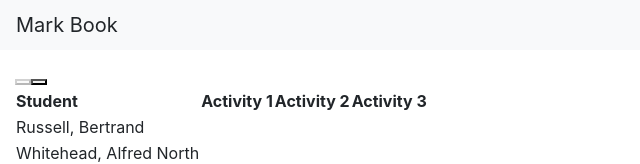
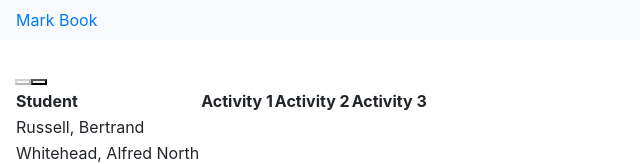
Before and after one commit to aadroher/mark_book, a React (Create React App) app: page / in a window 1280 px wide. Shown: the top 164 px of the page, without its empty margins (0-640 px from the left). Built offline with nearby package versions, Linux system fonts and the light colour scheme; the HTML template or start-up script is replaced by a standard one.

Commit message:
Fixes navabar.

```diff
--- a/src/App.js
+++ b/src/App.js
@@ -10,9 +10,13 @@ const App = () =>
   <div>
     <TopBar/>
     <div className="app-container">
-      <GroupSelector/>
-      <div className='App'>
-        <GroupMarkTable/>
+      <div>
+        <div>
+          <GroupSelector/>
+          <div className='App'>
+            <GroupMarkTable/>
+          </div>
+        </div>
       </div>
     </div>
   </div>
--- a/src/App.scss
+++ b/src/App.scss
@@ -1,41 +1,19 @@
 @import "bootstrap/scss/bootstrap";
 @import "variables";
 @import "./components/top_bar";
-
-
-//.App {
-//  text-align: center;
-//}
-//
-//.App-logo {
-//  animation: App-logo-spin infinite 20s linear;
-//  height: 80px;
-//}
-//
-//.App-header {
-//  background-color: #222;
-//  height: 150px;
-//  padding: 20px;
-//  color: lightgrey;
-//}
-//
-//.App-title {
-//  font-size: 1.5em;
-//}
-//
-//.App-intro {
-//  font-size: large;
-//}
-//
-//@keyframes App-logo-spin {
-//  from { transform: rotate(0deg); }
-//  to { transform: rotate(360deg); }
-//}
 
 body {
   padding-top: 4em;
 }
 
 .app-container {
-  @extend .container-fluid
+  @extend .container-fluid;
+
+  > div {
+    @extend .row;
+
+    > div {
+      @extend .col;
+    }
+  }
 }
--- a/src/components/TopBar.jsx
+++ b/src/components/TopBar.jsx
@@ -2,9 +2,12 @@ import React, {Component} from 'react'
 
 const TopBar = () =>
   <nav className="top-bar">
-    <a className="app-name">
-      Mark Book
-    </a>
+    <div className="container-fluid">
+      <a className="app-name"
+         href="/">
+        Mark Book
+      </a>
+    </div>
   </nav>
 
 export default TopBar
--- a/src/components/_top_bar.scss
+++ b/src/components/_top_bar.scss
@@ -2,12 +2,12 @@
 
 .top-bar {
   @extend .navbar,
-          .navbar-brand,
+          .navbar-expand,
           .fixed-top,
           .navbar-light,
           .bg-light;
 
-  .app-name {
+  > .app-name {
     @extend .navbar-brand;
   }
 }
```
